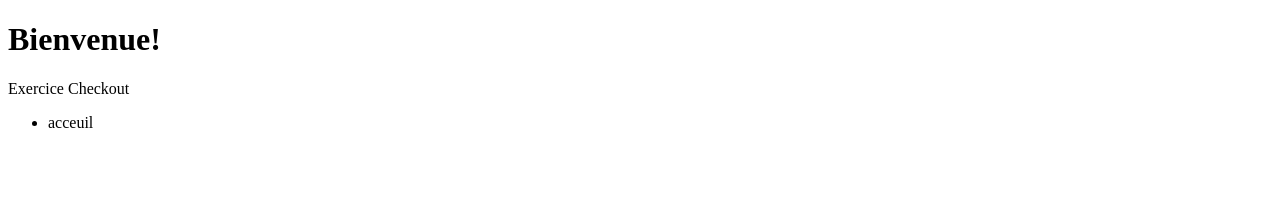
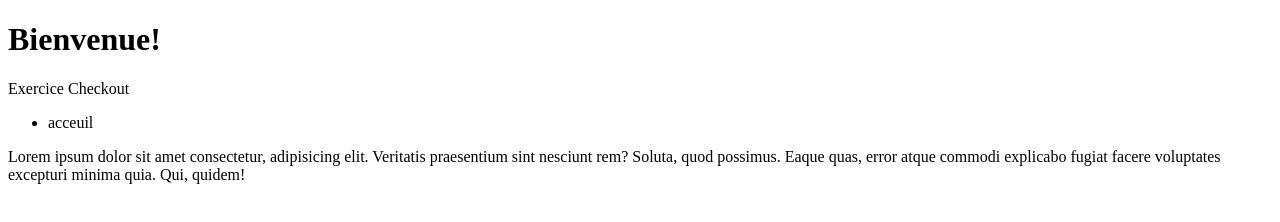
Before and after one commit to Meriem-ELK/exercice-checkout-Meriem-ELKOUARIR, a plain HTML site: page index.html in a window 1280 px wide. Drawn offline with Linux system fonts and the light colour scheme.

Commit message:
3eme commit-ajout de footer

```diff
--- a/index.html
+++ b/index.html
@@ -13,5 +13,11 @@
         <li>acceuil</li>
       </ul>
     </nav>
+    <footer>
+      Lorem ipsum dolor sit amet consectetur, adipisicing elit. Veritatis
+      praesentium sint nesciunt rem? Soluta, quod possimus. Eaque quas, error
+      atque commodi explicabo fugiat facere voluptates excepturi minima quia.
+      Qui, quidem!
+    </footer>
   </body>
 </html>
```
